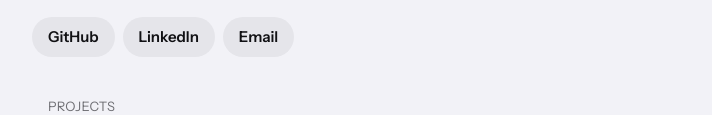
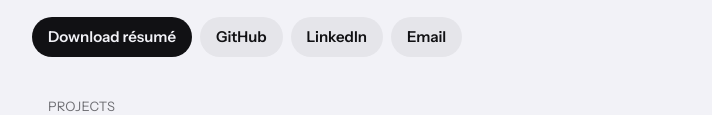
Before and after one commit to hemkdev/portfolio, an Astro site: page /en in a window 1280 px wide. Shown: the part 318-433 px from the top of the page, without its empty margins (284-996 px from the left). Built offline with nearby package versions, Linux system fonts and the light colour scheme; Astro itself is replaced by a stand-in of ours.

Commit message:
feat: adiciona botão de download do currículo

```diff
--- a/src/components/Hero.astro
+++ b/src/components/Hero.astro
@@ -20,8 +20,8 @@ const button = "rounded-full px-4 py-2.25 text-[15px] font-semibold";
     <p class="mt-1 text-suave">{t.role}</p>
     <p class="mt-4 max-w-[56ch]">{t.about}</p>
 
-    {/* TODO: botão "Baixar currículo" (preenchido, bg-texto text-fundo) volta quando os PDFs sem telefone existirem */}
     <nav aria-label="Links" class="mt-5 flex flex-wrap gap-2">
+      <a href={t.cv.url} download class={`${button} bg-texto text-fundo`}>{t.cv.label}</a>
       {
         links.map((link) => (
           <a
--- a/src/data/portfolio.ts
+++ b/src/data/portfolio.ts
@@ -45,6 +45,7 @@ export type Content = {
     role: string;
     about: string;
     ui: { email: string; themeToDark: string; themeToLight: string; langSwitch: string };
+    cv: Link;
     sections: Record<"projects" | "openSource" | "experience" | "skills" | "education", string>;
     projects: Project[];
     openSource: Project[];
@@ -68,6 +69,7 @@ export const CONTENT: Record<Lang, Content> = {
             themeToLight: "Ativar tema claro",
             langSwitch: "Switch to English",
         },
+        cv: { label: "Baixar currículo", url: "/lucas-hemkemeier-curriculo-backend.pdf" },
         sections: {
             projects: "Projetos",
             openSource: "Open source",
@@ -169,6 +171,7 @@ export const CONTENT: Record<Lang, Content> = {
             themeToLight: "Switch to light theme",
             langSwitch: "Mudar para português",
         },
+        cv: { label: "Download résumé", url: "/lucas-hemkemeier-resume-backend.pdf" },
         sections: {
             projects: "Projects",
             openSource: "Open source",
```
Also changed, not shown: 2 other files.
